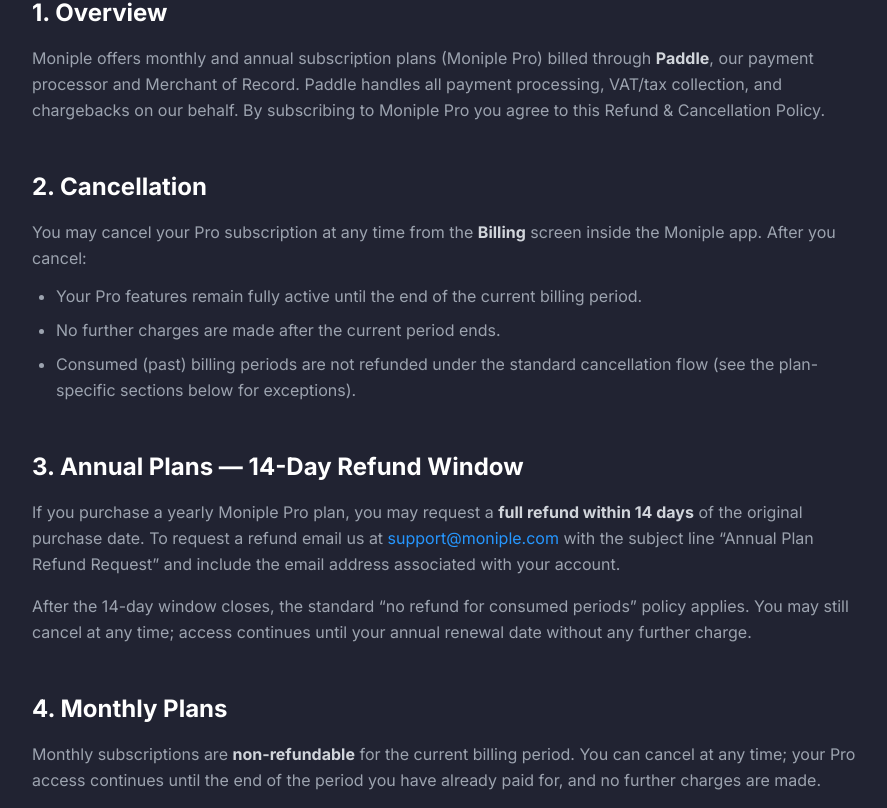
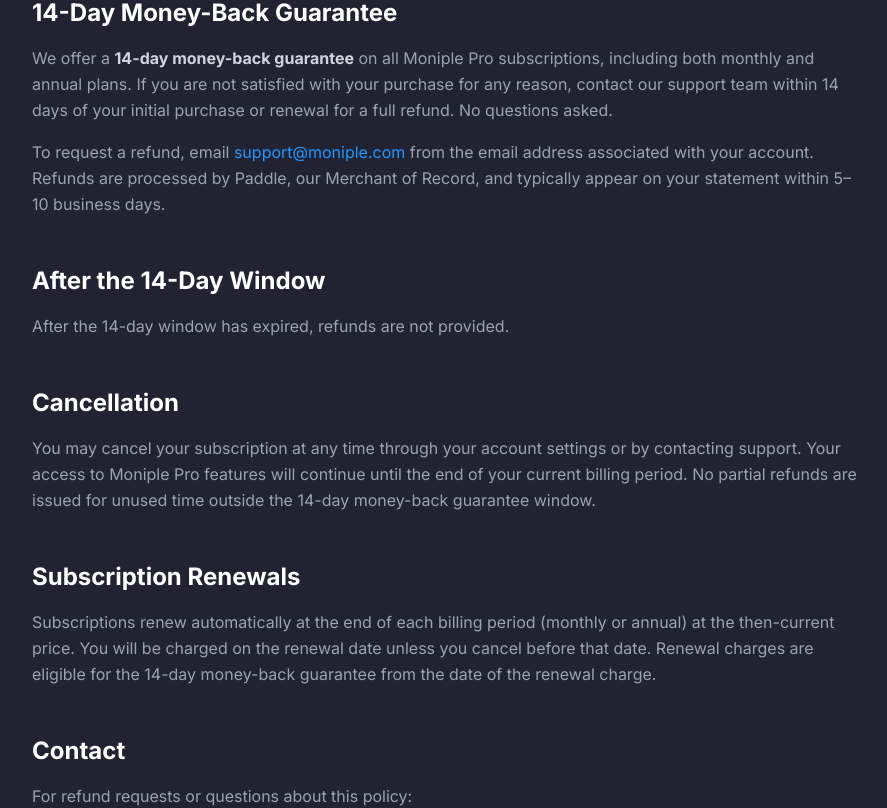
Before and after one commit to muhgumus/moniple-web, a Next.js app: page /refund-policy in a window 1280 px wide. Shown: the part 299-1107 px from the top of the page, without its empty margins (192-1079 px from the left). Built offline with nearby package versions, Linux system fonts and the light colour scheme.

Commit message:
feat(billing): integrate Paddle.js checkout overlay on pricing page; update refund policy to be Paddle-compliant

```diff
--- a/package.json
+++ b/package.json
@@ -10,6 +10,7 @@
     "export": "next build"
   },
   "dependencies": {
+    "@paddle/paddle-js": "^1.6.4",
     "next": "14.2.3",
     "react": "^18.3.1",
     "react-dom": "^18.3.1"
--- /dev/null
+++ b/src/app/checkout/success/page.tsx
@@ -0,0 +1,19 @@
+export default function SuccessPage() {
+  return (
+    <main className="min-h-screen flex items-center justify-center px-4">
+      <div className="max-w-md text-center">
+        <div className="text-6xl mb-4">🎉</div>
+        <h1 className="text-3xl font-bold text-white mb-2">Welcome to Moniple Pro</h1>
+        <p className="text-gray-400 mb-8">
+          Your subscription is active. You can now access unlimited clusters and AI diagnostics.
+        </p>
+        <a
+          href="https://app.moniple.com"
+          className="inline-block px-6 py-3 bg-primary text-white rounded-lg font-medium hover:bg-blue-600 transition-colors"
+        >
+          Open Moniple App
+        </a>
+      </div>
+    </main>
+  );
+}
--- a/src/app/pricing/page.tsx
+++ b/src/app/pricing/page.tsx
@@ -2,6 +2,7 @@
 
 import Link from "next/link";
 import { useState } from "react";
+import { PricingCTA } from "@/components/pricing/PricingCTA";
 
 const freeFeatures = [
   "Up to 5 clusters",
@@ -159,14 +160,12 @@
             </ul>
 
             <div className="mt-8">
-              <a
-                href="https://app.moniple.com"
-                target="_blank"
-                rel="noopener noreferrer"
+              <PricingCTA
+                plan={proYearly ? "yearly" : "monthly"}
                 className="block w-full text-center rounded-lg px-6 py-3 text-base font-semibold bg-primary text-white hover:bg-blue-600 transition-colors"
               >
                 Upgrade to Pro
-              </a>
+              </PricingCTA>
             </div>
           </div>
         </div>
@@ -207,9 +206,9 @@
                 What is the refund policy?
               </h3>
               <p className="mt-2 text-gray-400">
-                Annual plans are eligible for a full refund within 14 days of
-                purchase. Monthly subscriptions are non-refundable for the
-                current period. See our full{" "}
+                All Moniple Pro subscriptions — monthly and annual — are
+                eligible for a full refund within 14 days of purchase or
+                renewal. No questions asked. See our full{" "}
                 <Link
                   href="/refund-policy"
                   className="text-primary hover:text-primary/80 transition-colors underline"
--- a/src/app/refund-policy/page.tsx
+++ b/src/app/refund-policy/page.tsx
@@ -1,5 +1,5 @@
 export default function RefundPolicyPage() {
-  const lastUpdated = 'May 13, 2026';
+  const lastUpdated = 'May 15, 2026';
   const supportEmail = 'support@moniple.com';
 
   return (
@@ -15,99 +15,69 @@
 
         {/* Content */}
         <div className="space-y-12 text-gray-300 leading-relaxed">
-          {/* 1. Overview */}
-          <section>
-            <h2 className="text-2xl font-bold text-white mb-4">1. Overview</h2>
-            <p className="text-gray-400">
-              Moniple offers monthly and annual subscription plans (Moniple Pro) billed through{' '}
-              <strong className="text-gray-300">Paddle</strong>, our payment processor and
-              Merchant of Record. Paddle handles all payment processing, VAT/tax collection,
-              and chargebacks on our behalf. By subscribing to Moniple Pro you agree to this Refund
-              &amp; Cancellation Policy.
-            </p>
-          </section>
 
-          {/* 2. Cancellation */}
-          <section>
-            <h2 className="text-2xl font-bold text-white mb-4">2. Cancellation</h2>
-            <p className="text-gray-400">
-              You may cancel your Pro subscription at any time from the{' '}
-              <strong className="text-gray-300">Billing</strong> screen inside the Moniple app.
-              After you cancel:
-            </p>
-            <ul className="list-disc ml-6 mt-3 space-y-2 text-gray-400">
-              <li>
-                Your Pro features remain fully active until the end of the current billing period.
-              </li>
-              <li>
-                No further charges are made after the current period ends.
-              </li>
-              <li>
-                Consumed (past) billing periods are not refunded under the standard cancellation
-                flow (see the plan-specific sections below for exceptions).
-              </li>
-            </ul>
-          </section>
-
-          {/* 3. Annual plans */}
+          {/* 1. 14-day money-back guarantee */}
           <section>
             <h2 className="text-2xl font-bold text-white mb-4">
-              3. Annual Plans — 14-Day Refund Window
+              14-Day Money-Back Guarantee
             </h2>
             <p className="text-gray-400">
-              If you purchase a yearly Moniple Pro plan, you may request a{' '}
-              <strong className="text-gray-300">full refund within 14 days</strong> of the
-              original purchase date. To request a refund email us at{' '}
+              We offer a <strong className="text-gray-300">14-day money-back guarantee</strong> on
+              all Moniple Pro subscriptions, including both monthly and annual plans. If you are
+              not satisfied with your purchase for any reason, contact our support team within
+              14 days of your initial purchase or renewal for a full refund. No questions asked.
+            </p>
+            <p className="text-gray-400 mt-4">
+              To request a refund, email{' '}
               <a
                 href={`mailto:${supportEmail}`}
                 className="text-primary hover:text-primary/80 transition-colors"
               >
                 {supportEmail}
               </a>{' '}
-              with the subject line &ldquo;Annual Plan Refund Request&rdquo; and include the
-              email address associated with your account.
-            </p>
-            <p className="text-gray-400 mt-4">
-              After the 14-day window closes, the standard &ldquo;no refund for consumed
-              periods&rdquo; policy applies. You may still cancel at any time; access continues
-              until your annual renewal date without any further charge.
+              from the email address associated with your account. Refunds are processed by
+              Paddle, our Merchant of Record, and typically appear on your statement within
+              5–10 business days.
             </p>
           </section>
 
-          {/* 4. Monthly plans */}
+          {/* 2. After the 14-day window */}
           <section>
-            <h2 className="text-2xl font-bold text-white mb-4">4. Monthly Plans</h2>
+            <h2 className="text-2xl font-bold text-white mb-4">
+              After the 14-Day Window
+            </h2>
             <p className="text-gray-400">
-              Monthly subscriptions are <strong className="text-gray-300">non-refundable</strong>{' '}
-              for the current billing period. You can cancel at any time; your Pro access continues
-              until the end of the period you have already paid for, and no further charges are made.
+              After the 14-day window has expired, refunds are not provided.
             </p>
           </section>
 
-          {/* 5. Technical or billing issues */}
+          {/* 3. Cancellation */}
           <section>
-            <h2 className="text-2xl font-bold text-white mb-4">
-              5. Technical or Billing Issues
-            </h2>
+            <h2 className="text-2xl font-bold text-white mb-4">Cancellation</h2>
             <p className="text-gray-400">
-              If you experience a service outage attributable to Moniple, a duplicate charge, or any
-              other technical or billing issue, please contact us at{' '}
-              <a
-                href={`mailto:${supportEmail}`}
-                className="text-primary hover:text-primary/80 transition-colors"
-              >
-                {supportEmail}
-              </a>
-              . We review each case individually and may issue a partial or full refund at our
-              discretion.
+              You may cancel your subscription at any time through your account settings or by
+              contacting support. Your access to Moniple Pro features will continue until the end
+              of your current billing period. No partial refunds are issued for unused time
+              outside the 14-day money-back guarantee window.
             </p>
           </section>
 
-          {/* 6. Contact */}
+          {/* 4. Subscription renewals */}
           <section>
-            <h2 className="text-2xl font-bold text-white mb-4">6. Contact</h2>
+            <h2 className="text-2xl font-bold text-white mb-4">Subscription Renewals</h2>
             <p className="text-gray-400">
-              For any questions about this policy or to request a refund, reach us at:
+              Subscriptions renew automatically at the end of each billing period (monthly or
+              annual) at the then-current price. You will be charged on the renewal date unless
+              you cancel before that date. Renewal charges are eligible for the 14-day
+              money-back guarantee from the date of the renewal charge.
+            </p>
+          </section>
+
+          {/* 5. Contact */}
+          <section>
+            <h2 className="text-2xl font-bold text-white mb-4">Contact</h2>
+            <p className="text-gray-400">
+              For refund requests or questions about this policy:
             </p>
             <div className="mt-4 bg-white/5 border border-gray-800 rounded-xl p-6">
               <p className="text-white font-semibold">Moniple Support</p>
@@ -120,8 +90,13 @@
                   {supportEmail}
                 </a>
               </p>
+              <p className="text-gray-400 mt-2">
+                Refunds processed by:{' '}
+                <strong className="text-gray-300">Paddle.com Market Ltd</strong> (Merchant of Record)
+              </p>
             </div>
           </section>
+
         </div>
       </div>
     </div>
--- /dev/null
+++ b/src/components/pricing/PricingCTA.tsx
@@ -0,0 +1,20 @@
+'use client';
+
+import { openCheckout } from '@/lib/paddle';
+
+interface PricingCTAProps {
+  plan: 'monthly' | 'yearly';
+  className?: string;
+  children?: React.ReactNode;
+}
+
+export function PricingCTA({ plan, className, children }: PricingCTAProps) {
+  return (
+    <button
+      onClick={() => openCheckout(plan)}
+      className={className}
+    >
+      {children ?? 'Upgrade to Pro'}
+    </button>
+  );
+}
--- /dev/null
+++ b/src/lib/paddle.ts
@@ -0,0 +1,33 @@
+import { initializePaddle, type Paddle } from '@paddle/paddle-js';
+
+let paddleInstance: Paddle | null = null;
+
+export async function getPaddle(): Promise<Paddle> {
+  if (paddleInstance) return paddleInstance;
+  const paddle = await initializePaddle({
+    environment: 'production',
+    token: 'live_a0b08fd7c556d6ae988b4c22cd2',
+  });
+  if (!paddle) throw new Error('Paddle failed to initialize');
+  paddleInstance = paddle;
+  return paddle;
+}
+
+// TODO: Replace these with real price IDs from Paddle dashboard after creating prices
+export const PADDLE_PRICES = {
+  monthly: 'pri_REPLACE_WITH_MONTHLY_PRICE_ID',
+  yearly: 'pri_REPLACE_WITH_YEARLY_PRICE_ID',
+};
+
+export async function openCheckout(plan: 'monthly' | 'yearly', customerEmail?: string) {
+  const paddle = await getPaddle();
+  paddle.Checkout.open({
+    items: [{ priceId: PADDLE_PRICES[plan], quantity: 1 }],
+    customer: customerEmail ? { email: customerEmail } : undefined,
+    settings: {
+      displayMode: 'overlay',
+      theme: 'dark',
+      successUrl: 'https://moniple.com/checkout/success',
+    },
+  });
+}
```
Also changed, not shown: 1 other file (tests, documents, lock files or other folders).
